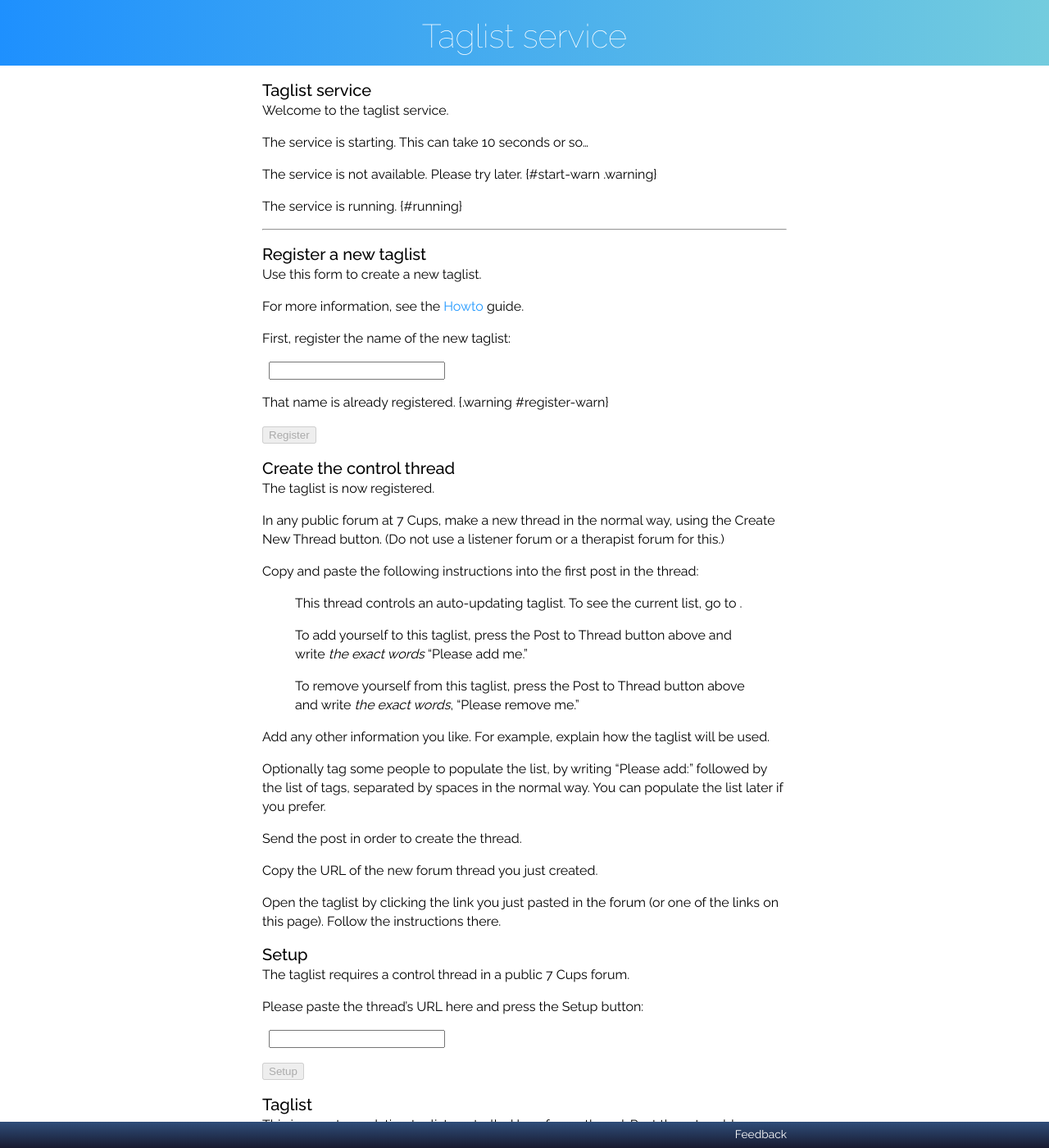
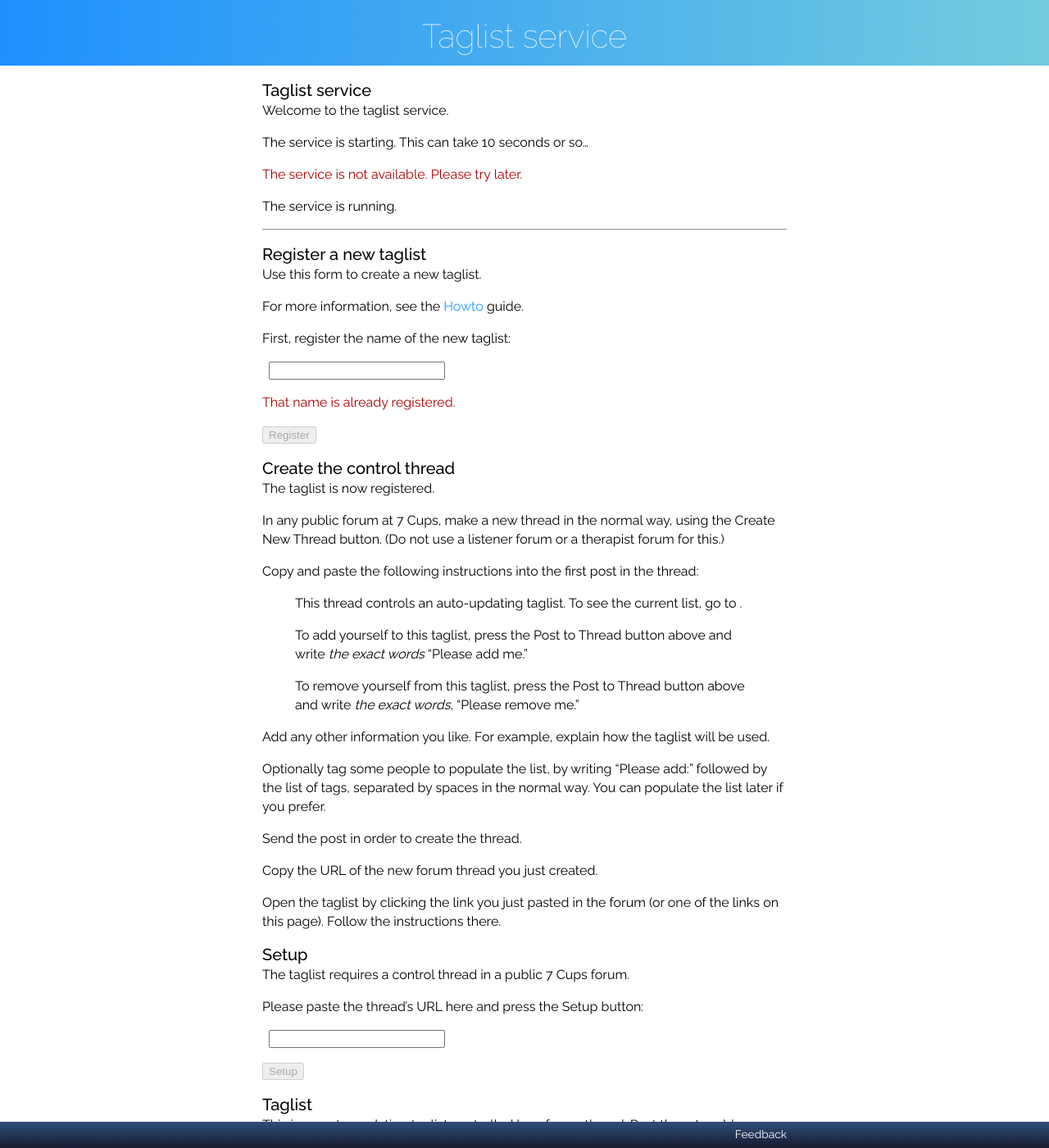
Before and after one commit to RarelyCharlie/rarelycharlie.github.io, a Jekyll site: the page built from _draft/taglist.md, in a window 1280 px wide and 1400 px high. Shown: the whole window at 82% size. Built offline with Jekyll 4.4.1, drawn with Linux system fonts in a browser that asks for light colours; some of the changed text lies outside the part shown.

Commit message:
syntax again

```diff
--- a/_draft/taglist.md
+++ b/_draft/taglist.md
@@ -9,9 +9,11 @@ Welcome to the taglist service.
 The service is starting. This can take 10 seconds or so...<span id="start-spin" class="spinner"></span>
 {:#start}
 
-The service is not available. Please try later. {#start-warn .warning}
+The service is not available. Please try later.
+{:#start-warn .warning}
 
-The service is running. {#running}
+The service is running.
+{:#running}
 
 <hr>
 
@@ -24,7 +26,8 @@ First, register the name of the new taglist:
 
 <input type="text" id="register-name" class="register"> <span id="register-spin" class="spinner" hidden></span>
 
-That name is already registered. {.warning #register-warn}
+That name is already registered.
+{:.warning #register-warn}
 
 <button id="register-button" disabled onclick="Taglist.register()">Register</button>
 
@@ -66,7 +69,8 @@ Please paste the thread's URL here and press the Setup button:
 
 This is an auto-updating taglist controlled by a forum thread. Post there to add or remove yourself: <a id="open-control" title="Control thread for this taglist" href=""></a>
 
-The taglist was not found. {:.warning #open-warn}
+The taglist was not found.
+{:.warning #open-warn}
 
 <div id="open-container">
 <textarea readonly class="empty" id="open-list" spellcheck="false"></textarea>
```
